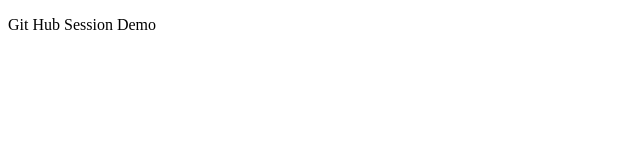
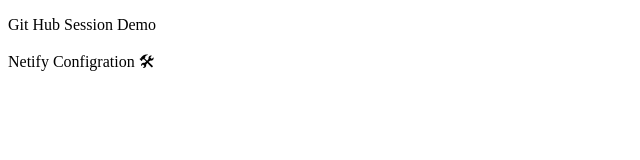
Before and after one commit to Bri0417/git-hub-demo, a plain HTML site: page index.html in a window 1280 px wide. Shown: the whole page, without its empty margins (0-640 px from the left). Drawn offline with Linux system fonts and the light colour scheme.

Commit message:
Add p tag

```diff
--- a/index.html
+++ b/index.html
@@ -7,6 +7,6 @@
 </head>
 <body>
     <p>Git Hub Session Demo</p>
-
+     <p> Netify Configration 🛠</p>
 </body>
 </html>
```
